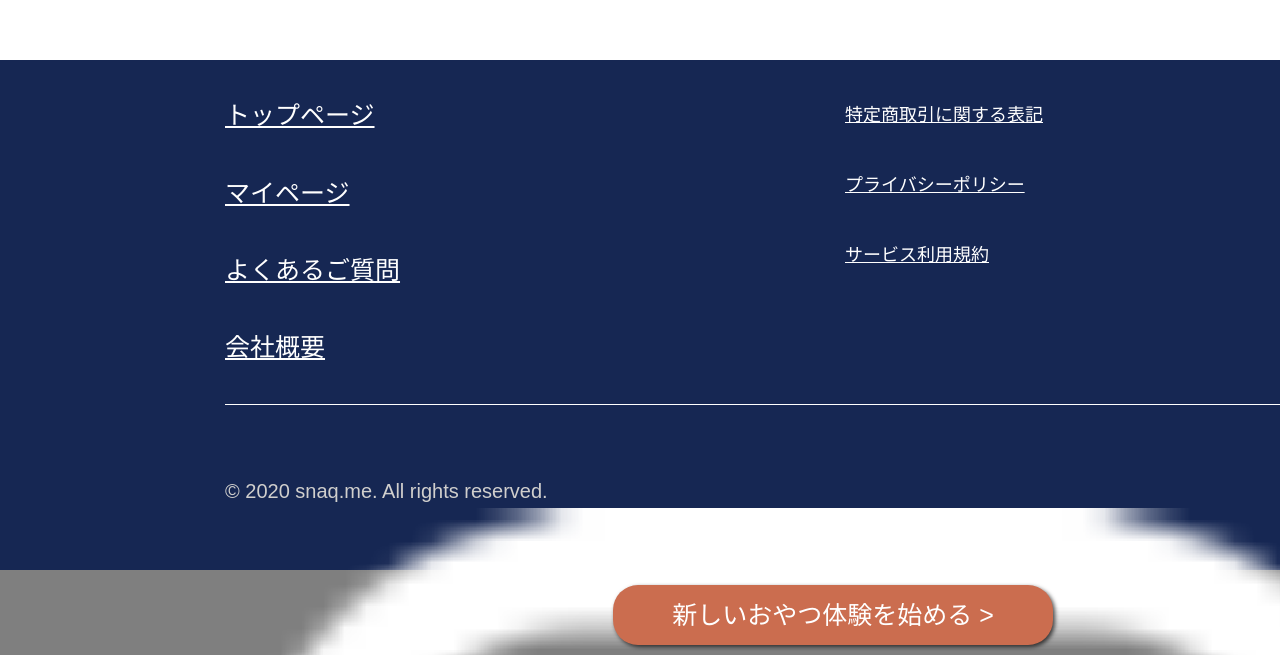
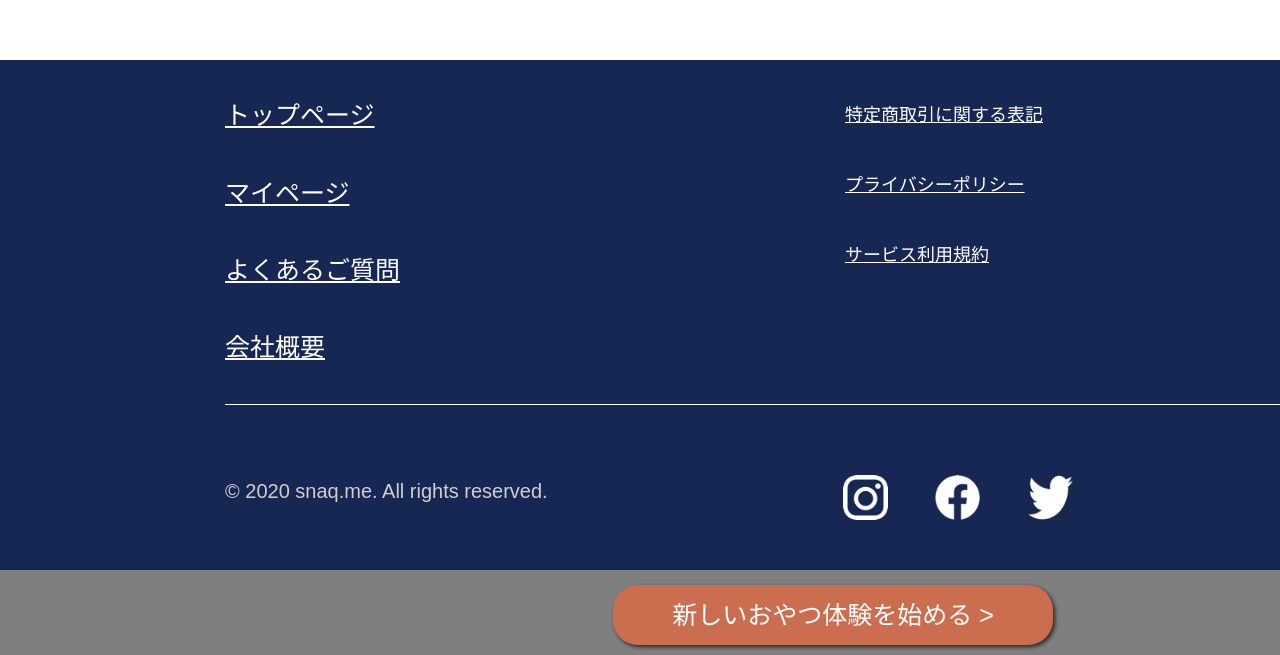
Before and after one commit to togami2864/snaq.me, a plain HTML site: page src/index.html in a window 1280 px wide. Shown: the part 4805-5460 px from the top of the page. Drawn offline with Linux system fonts and the light colour scheme; files whose address does not match are found by name.

Commit message:
create footer

```diff
--- a/src/index.html
+++ b/src/index.html
@@ -384,7 +384,7 @@
               >© 2020 snaq.me. All rights reserved.</small
             >
             <div class="footer_icons-sns">
-              <ul>
+              <ul class="footer_icons-list">
                 <li>
                   <a
                     class="footer_icons-insta sns"
--- a/src/scss/_footer.scss
+++ b/src/scss/_footer.scss
@@ -35,13 +35,19 @@
   }
   &_icons {
     margin: 70px 0;
+    display: flex;
+    justify-content: space-between;
+    &-list {
+      display: flex;
+      justify-content: space-evenly;
+      width: 325px;
+      margin-right: 320px;
+    }
     &-sns {
       .sns {
-        width: 45px;
-        height: 45px;
         img {
-          height: 100%;
-          width: 100%;
+          height: 45px;
+          width: 45px;
         }
       }
     }
```
Also changed, not shown: src/css/main.css, 1 other file.
